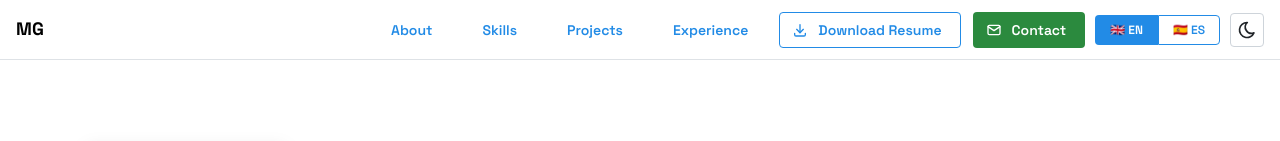
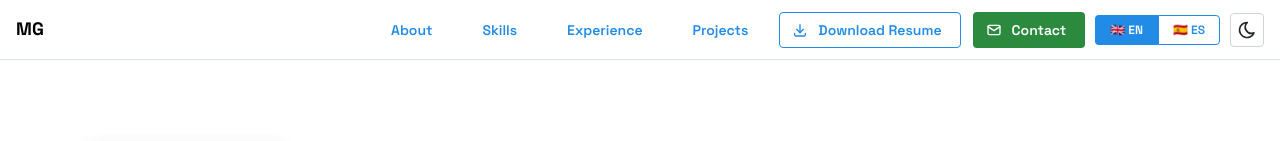
Before and after one commit to miguelGuarrochena/portfolio, a Next.js app: page / in a window 1280 px wide. Shown: the top 141 px of the page. Built offline with nearby package versions, Linux system fonts and the light colour scheme.

Commit message:
Change position of blocks

```diff
--- a/src/components/HomeContent.tsx
+++ b/src/components/HomeContent.tsx
@@ -72,8 +72,8 @@ export function HomeContent() {
   const navItems = [
     { id: 'about', label: t.nav.about },
     { id: 'skills', label: t.nav.skills },
+    { id: 'experience', label: t.nav.experience },
     { id: 'projects', label: t.nav.projects },
-    { id: 'experience', label: t.nav.experience },
   ];
 
   return (
@@ -97,8 +97,8 @@ export function HomeContent() {
         <HeroSection />
         <AboutSection />
         <SkillsSection />
+        <ExperienceSection />
         <ProjectsSection />
-        <ExperienceSection />
         <Footer />
       </AppShell.Main>
     </AppShell>
```
